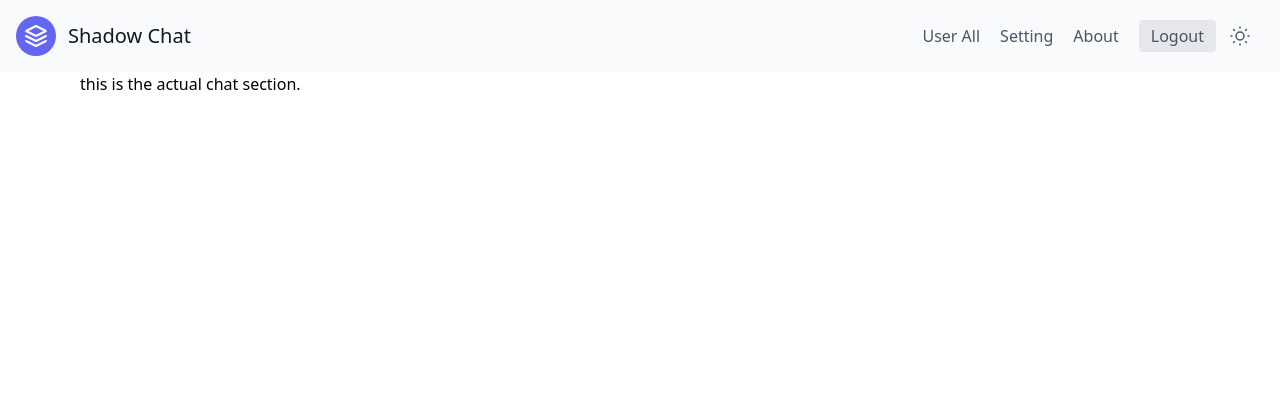
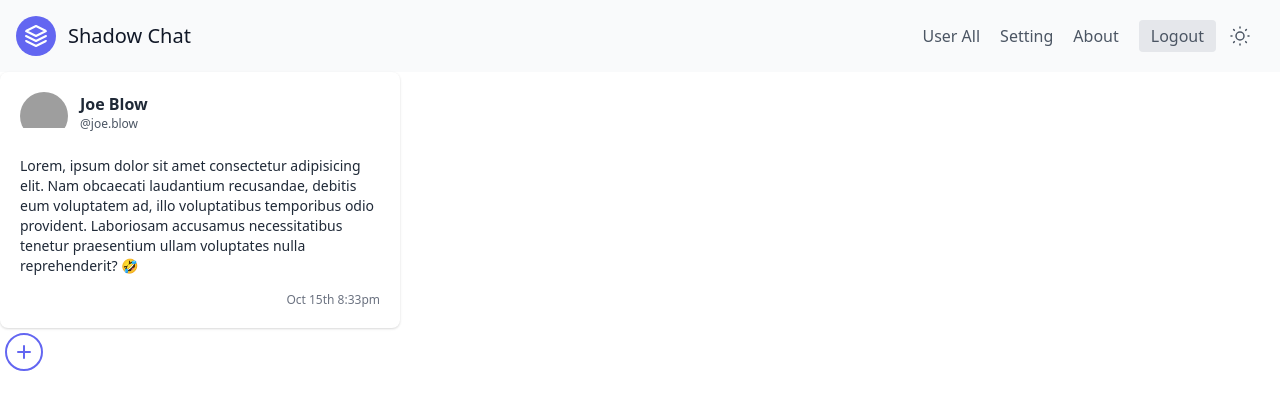
Before and after one commit to sccala/shadow_social, a React (Create React App) app: page /chat in a window 1280 px wide. Shown: the top 410 px of the page. Built offline with nearby package versions, Linux system fonts and the light colour scheme; grey boxes are pictures that could not be loaded.

Commit message:
added contents

```diff
--- /dev/null
+++ b/src/components/atoms/Chat/ChatCard.tsx
@@ -0,0 +1,38 @@
+import { VFC, memo } from 'react'
+
+type Props = {}
+
+export const ChatCard: VFC<Props> = memo(() => {
+  return (
+    <>
+      <div
+        className='rounded-lg bg-white shadow p-5 text-gray-800'
+        style={{ maxWidth: '400px' }}
+      >
+        <div className='w-full flex mb-4'>
+          <div className='overflow-hidden rounded-full w-12 h-12'>
+            <img src='https://uifaces.co/our-content/donated/1H_7AxP0.jpg' alt='logo' />
+          </div>
+          <div className='flex-grow pl-3'>
+            <h6 className='font-bold text-md'>Joe Blow</h6>
+            <p className='text-xs text-gray-600'>@joe.blow</p>
+          </div>
+          <div className='w-12 text-right'>
+            <i className='mdi mdi-twitter text-blue-400 text-3xl'></i>
+          </div>
+        </div>
+        <div className='w-full mb-4'>
+          <p className='text-sm'>
+            Lorem, ipsum dolor sit amet consectetur adipisicing elit. Nam obcaecati laudantium
+            recusandae, debitis eum voluptatem ad, illo voluptatibus temporibus odio provident.
+            Laboriosam accusamus necessitatibus tenetur praesentium ullam voluptates nulla
+            reprehenderit? 🤣
+          </p>
+        </div>
+        <div className='w-full'>
+          <p className='text-xs text-gray-500 text-right'>Oct 15th 8:33pm</p>
+        </div>
+      </div>
+    </>
+  )
+})
--- /dev/null
+++ b/src/components/atoms/button/AddComment.tsx
@@ -0,0 +1,30 @@
+import { VFC, memo } from 'react'
+
+type Props = {
+  onClick: () => void
+  className?: string
+}
+
+export const AddComment: VFC<Props> = memo(props => {
+  const {  onClick } = props
+
+  return (
+    <button onClick={onClick}>
+      <svg
+        xmlns='http://www.w3.org/2000/svg'
+        className='h-12 w-12 text-indigo-500 hover:text-indigo-900'
+        fill='none'
+        color=''
+        viewBox='0 0 24 24'
+        stroke='currentColor'
+      >
+        <path
+          stroke-linecap='round'
+          stroke-linejoin='round'
+          stroke-width='1'
+          d='M12 9v3m0 0v3m0-3h3m-3 0H9m12 0a9 9 0 11-18 0 9 9 0 0118 0z'
+        />
+      </svg>
+    </button>
+  )
+})
--- a/src/components/atoms/button/PrimaryToggle.tsx
+++ /dev/null
@@ -1,26 +0,0 @@
-import { VFC, memo, useState } from 'react'
-
-type Props = {}
-
-export const PrimaryToggle: VFC<Props> = memo(() => {
-  const [check, setCheck] = useState(false)
-  const onClickToggle = () => setCheck(v => !v)
-  return (
-    //  Unchecked
-    <div onClick={onClickToggle} className='flex flex-col'>
-      <label htmlFor='unchecked' className='mt-3 inline-flex items-center cursor-pointer'>
-        <span className='relative'>
-          <span className='block w-10 h-6 bg-gray-200 rounded-full shadow-inner'></span>
-          <span
-            className={`${
-              check ? 'bg-indigo-400 transform translate-x-full' : 'bg-white'
-            } absolute block w-4 h-4 mt-1 ml-1  rounded-full shadow inset-y-0 left-0 focus-within:shadow-outline transition-transform duration-300 ease-in-out`}
-          >
-            <input id='unchecked' type='checkbox' className='absolute opacity-0 w-0 h-0' />
-          </span>
-        </span>
-        <span className='ml-3 text-sm'>{check ? 'ON' : 'OFF'}</span>
-      </label>
-    </div>
-  )
-})
--- /dev/null
+++ b/src/components/atoms/button/Toggles.tsx
@@ -0,0 +1,48 @@
+import { VFC, memo } from 'react'
+import { useDarkmode, useChangeFont } from '../../../hooks/useToggle'
+
+type Props = {}
+
+export const DarkModeToggle: VFC<Props> = memo(() => {
+  const { darkmode, setDarkmode } = useDarkmode()
+  const onClickToggle = () => setDarkmode(v => !v)
+  return (
+    <div onClick={onClickToggle} className='flex flex-col'>
+      <label htmlFor='unchecked' className='mt-3 inline-flex items-center cursor-pointer'>
+        <span className='relative'>
+          <span className='block w-10 h-6 bg-gray-200 rounded-full shadow-inner'></span>
+          <span
+            className={`${
+              darkmode ? 'bg-indigo-400 transform translate-x-full' : 'bg-white'
+            } absolute block w-4 h-4 mt-1 ml-1  rounded-full shadow inset-y-0 left-0 focus-within:shadow-outline transition-transform duration-300 ease-in-out`}
+          >
+            <input id='darkmode' type='checkbox' className='absolute opacity-0 w-0 h-0' />
+          </span>
+        </span>
+        <span className='ml-3 text-sm'>{darkmode ? 'ON' : 'OFF'}</span>
+      </label>
+    </div>
+  )
+})
+
+export const ChangeFontToggle: VFC<Props> = memo(() => {
+  const { changeFont, setChangeFont } = useChangeFont()
+  const onClickToggle = () => setChangeFont(v => !v)
+  return (
+    <div onClick={onClickToggle} className='flex flex-col'>
+      <label htmlFor='unchecked' className='mt-3 inline-flex items-center cursor-pointer'>
+        <span className='relative'>
+          <span className='block w-10 h-6 bg-gray-200 rounded-full shadow-inner'></span>
+          <span
+            className={`${
+              changeFont ? 'bg-indigo-400 transform translate-x-full' : 'bg-white'
+            } absolute block w-4 h-4 mt-1 ml-1  rounded-full shadow inset-y-0 left-0 focus-within:shadow-outline transition-transform duration-300 ease-in-out`}
+          >
+            <input id='changefont' type='checkbox' className='absolute opacity-0 w-0 h-0' />
+          </span>
+        </span>
+        <span className='ml-3 text-sm'>{changeFont ? 'ON' : 'OFF'}</span>
+      </label>
+    </div>
+  )
+})
--- a/src/components/pages/About.tsx
+++ b/src/components/pages/About.tsx
@@ -17,7 +17,7 @@ export const About: VFC = memo(() => {
           <div
             className='contenair py-32 bg-cover h-screen w-screen  justify-center items-center text-white text-center grid grid-cols-6'
             style={{
-              backgroundImage: 'url( /asset/images/abouthero.jpg )',
+              backgroundImage: 'url( /asset/images/abouthero.png )',
               backgroundPosition: 'center',
               backgroundSize: 'cover',
               backgroundRepeat: 'no-repeat',
@@ -37,7 +37,7 @@ export const About: VFC = memo(() => {
             >
               Sign up!
             </PrimaryButton>
-            <i className='pt-4 col-start-2 col-span-4 text-center '>
+            <a href='#about' className='pt-4 col-start-2 col-span-4 text-center'>
               <svg
                 xmlns='http://www.w3.org/2000/svg'
                 className='mx-auto h-16 w-16 animate-bounce'
@@ -52,10 +52,10 @@ export const About: VFC = memo(() => {
                   d='M15 13l-3 3m0 0l-3-3m3 3V8m0 13a9 9 0 110-18 9 9 0 010 18z'
                 />
               </svg>
-            </i>
+            </a>
           </div>
 
-          <section className='mt-44'>
+          <section id='about' className='mt-44'>
             <div
               className='max-w-4xl
         mx-auto mt-8  mb-32 px-4 grid items-center md:grid-cols-2
--- a/src/components/pages/Dashboard.tsx
+++ b/src/components/pages/Dashboard.tsx
@@ -1,9 +1,15 @@
 import { VFC, memo } from 'react'
+import { AddComment } from '../atoms/button/AddComment'
+import { ChatCard } from '../atoms/Chat/ChatCard'
 
 export const DashboardChat: VFC = memo(() => {
+  const addComment = () => {
+  alert('addcomment')
+}
   return (
     <>
-      <div className='container'>this is the actual chat section.</div>
+      <ChatCard />
+      <AddComment onClick={addComment} />
     </>
   )
 })
--- a/src/components/pages/Setting.tsx
+++ b/src/components/pages/Setting.tsx
@@ -1,10 +1,10 @@
 import { VFC, memo } from 'react'
-import { PrimaryToggle } from '../atoms/button/PrimaryToggle'
+import { DarkModeToggle, ChangeFontToggle } from '../atoms/button/Toggles'
 
 export const Setting: VFC = memo(() => {
   return (
     <>
-      <div className='container'>
+      <div className='container mx-auto'>
         {/* setting  */}
         <div className='bg-white pb-4 px-4 rounded-md w-full'>
           <div className='flex justify-between w-full pt-6 '></div>
@@ -19,19 +19,19 @@ export const Setting: VFC = memo(() => {
               <tbody className='text-sm font-normal text-gray-700'>
                 <tr className='hover:bg-gray-100 border-b border-gray-200'>
                   <td className='px-4 py-4'>Dark Mode</td>
-                  <PrimaryToggle />
+                  <DarkModeToggle />
+                </tr>
+                <tr className='hover:bg-gray-100 border-b border-gray-200'>
+                  <td className='px-4 py-4'>Change Font</td>
+                  <ChangeFontToggle />
                 </tr>
                 <tr className='hover:bg-gray-100 border-b border-gray-200'>
                   <td className='px-4 py-4'>Sound</td>
-                  <PrimaryToggle />
-                </tr>
-                <tr className='hover:bg-gray-100 border-b border-gray-200'>
-                  <td className='px-4 py-4'>Change Font</td>
-                  <PrimaryToggle />
+                  <td className='px-4 py-4'>Coming Soon</td>
                 </tr>
                 <tr className='hover:bg-gray-100 border-b border-gray-200'>
                   <td className='px-4 py-4'>Reduce graphical motion to save evergy</td>
-                  <PrimaryToggle />
+                  <td className='px-4 py-4'>Coming Soon</td>
                 </tr>
               </tbody>
             </table>
--- /dev/null
+++ b/src/hooks/useToggle.tsx
@@ -0,0 +1,13 @@
+import { useState } from 'react'
+
+export const useDarkmode = () => {
+  const [darkmode, setDarkmode] = useState(false)
+
+  return { darkmode, setDarkmode }
+}
+
+export const useChangeFont = () => {
+  const [changeFont, setChangeFont] = useState(false)
+
+  return { changeFont, setChangeFont }
+}
```
Also changed, not shown: public/asset/images/abouthero.png (added).
